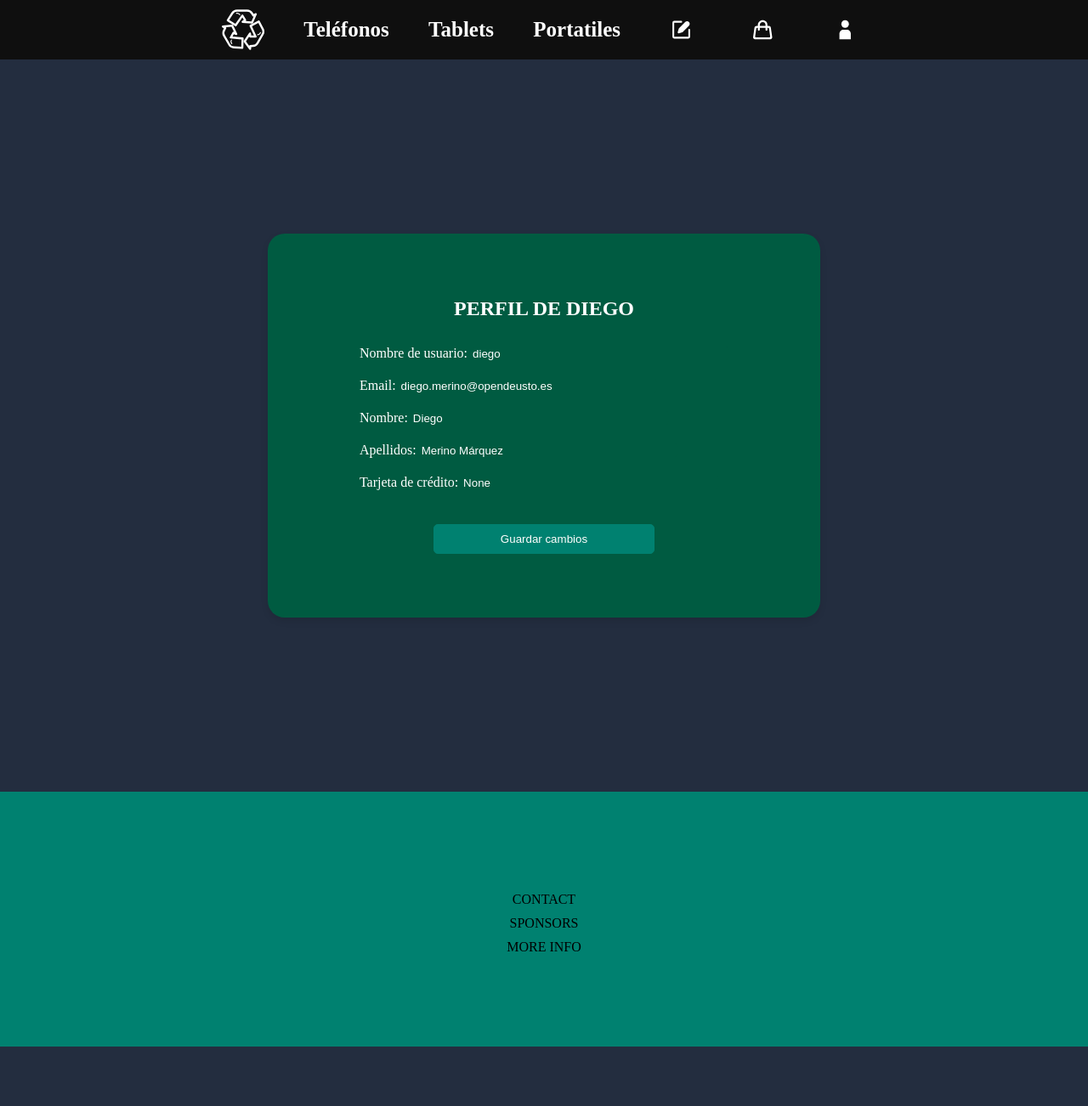
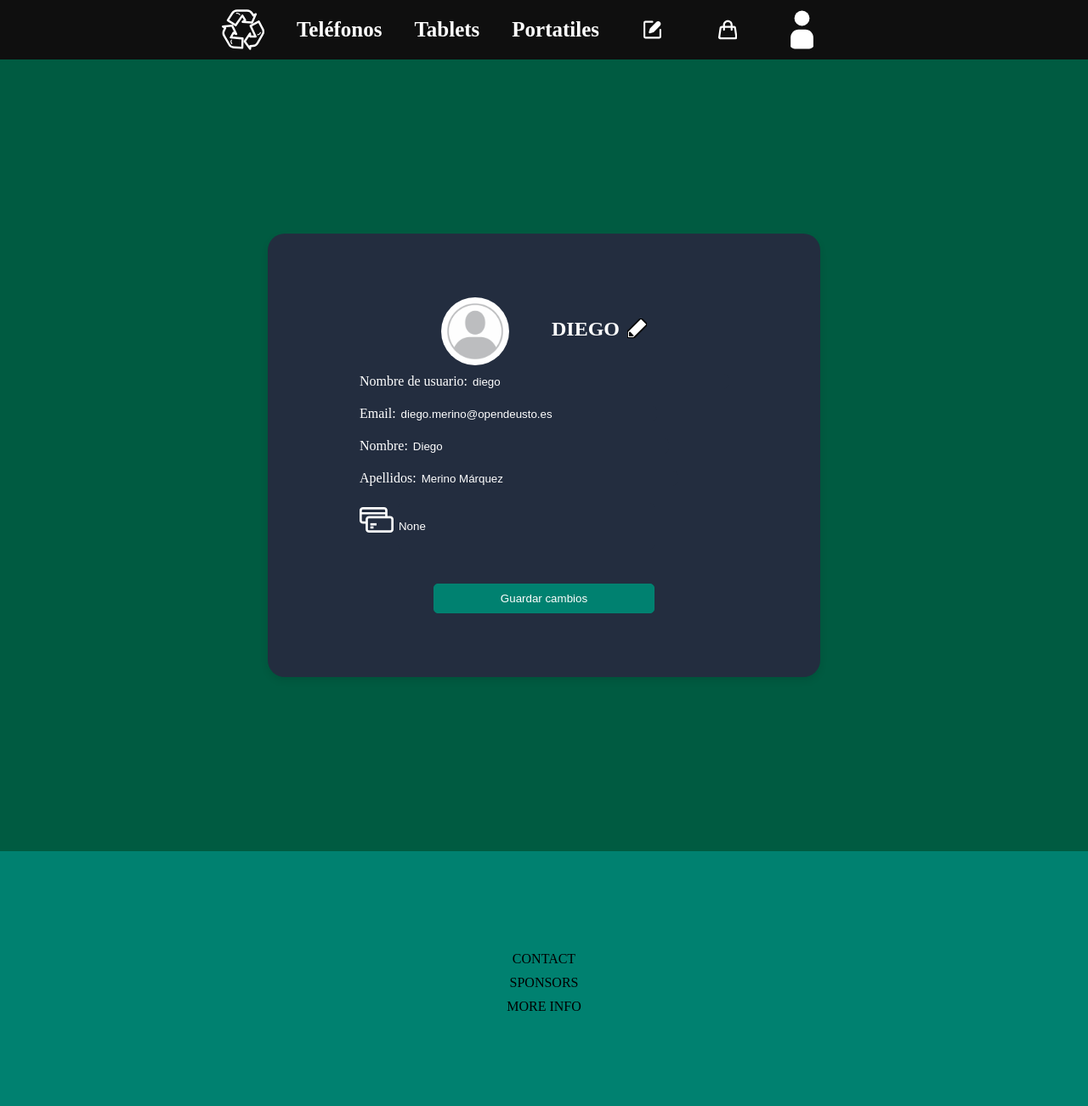
Before and after one commit to MiguelAchaD/IW_BI_GIW-6, a Django app: page /accounts/viewProfile in a window 1280 px wide. Shown: the whole page at 85% size. Before the commit the page ends 1232 px from the top, so only its background shows below. Run offline with Django 4.2, Linux system fonts and the light colour scheme; a user stored in the database is signed in; data comes from the database, SQL or seed files in the repository; both versions use the stored data as it was after the commit.

Commit message:
primera entrega

```diff
--- a/Proyecto/web/app/static/css/accounts/profile.css
+++ b/Proyecto/web/app/static/css/accounts/profile.css
@@ -2,9 +2,36 @@ main {
   background-color: var(--color02);
 }
 
-h2{
+h2 {
   margin-bottom: 20px;
 }
+
+#profile{
+  border-radius: 50%;
+  margin-right: 50px;
+}
+
+#main-info-wrapper {
+  width: 500px;
+}
+
+.main-info {
+  display: flex;
+  height: 80px;
+  justify-content: center;
+  max-height: 80px;
+}
+
+.main-info h2{
+  line-height: 75px;
+}
+
+#pencil{
+  height: 23px;
+  margin-top: 25px;
+  margin-left: 9px;
+}
+
 
 .profile-container {
   display: flex;
@@ -44,7 +71,7 @@ input {
   border: 1px solid var(--color03);
   border-radius: 5px;
   font-family: Arial;
-  outline: none
+  outline: none;
 }
 
 input:-webkit-autofill {
@@ -52,7 +79,7 @@ input:-webkit-autofill {
   -webkit-text-fill-color: white;
 }
 
-button {
+#save {
   align-self: center;
   height: 35px;
   margin-top: 30px;
@@ -63,11 +90,16 @@ button {
   color: white;
   outline: none;
   font-family: Arial;
-  transition: background-color var(--ease-time) ease, border var(--ease-time) ease, width var(--ease-time) ease;
+  transition: background-color var(--ease-time) ease,
+    border var(--ease-time) ease, width var(--ease-time) ease;
 }
 
-button:hover {
+#credit_card{
+  line-height: 40px;
+}
+
+#save:hover {
   background-color: rgb(4, 114, 97);
   border: 1px solid rgb(4, 114, 97);
-  width: 443px;
+  width: 430px;
 }
--- a/Proyecto/web/app/static/css/general.css
+++ b/Proyecto/web/app/static/css/general.css
@@ -1,7 +1,7 @@
 :root{
     --color01: #0F0F0F;
-    --color02: #232D3F;
-    --color03: #005B41;
+    --color02: #005B41;
+    --color03: #232D3F;
     --color04: #008170;
     --ease-time: 0.5s;
     --navHeight: 50px;
--- a/Proyecto/web/app/static/css/navbar.css
+++ b/Proyecto/web/app/static/css/navbar.css
@@ -24,7 +24,7 @@ nav svg {
 #shoping-cart:hover g,
 #create:hover,
 #profile:hover {
-  fill: var(--color03);
+  fill: var(--color02);
   cursor: pointer;
 }
 
@@ -56,7 +56,7 @@ nav svg {
   font-weight: bolder;
   text-decoration: none;
   color: white;
-  background: linear-gradient(white 50%, var(--color03) 50%);
+  background: linear-gradient(white 50%, var(--color02) 50%);
   background-clip: text;
   -webkit-background-clip: text;
   -webkit-text-fill-color: transparent;
--- a/Proyecto/web/app/templates/accounts/profile.html
+++ b/Proyecto/web/app/templates/accounts/profile.html
@@ -12,11 +12,17 @@
 
 {% block content %}
   <div class="profile-container">
-    {% if request.user.first_name %}
-      <h2>PERFIL DE {{ request.user.first_name.upper }}</h2>
-    {% else %}
-      <h2>PERFIL DE {{ request.user.username.upper }}</h2>
-    {% endif %}
+    <div id="main-info-wrapper">
+      <div class="main-info">
+        <img id="profile" src="{% static 'images/perfil.jpg' %}">
+        {% if request.user.first_name %}
+          <h2>{{ request.user.first_name.upper }}</h2>
+        {% else %}
+          <h2>{{ request.user.username.upper }}</h2>
+        {% endif %}
+        <img id="pencil" src={% static 'images/edit.svg' %}/>
+      </div>
+    </div>
     <form method="post" action="{% url 'viewProfile' %}">
       {% csrf_token %}
       <div class="content">
@@ -40,10 +46,10 @@
       </div>
 
       <div class="content">
-        <label for="credit_card">Tarjeta de crédito:</label>
+        <label for="credit_card" id="credit_card"><img src="{% static 'images/credit.svg' %}"> </label>
         <input type="text" id="credit_card" name="credit_card" value="{{ client.creditCard }}" placeholder="**** **** **** ****" />
       </div>
-      <button type="submit">Guardar cambios</button>
+      <button type="submit" id="save">Guardar cambios</button>
     </form>
   </div>
 {% endblock %}
```
Also changed, not shown: Proyecto/web/app/static/css/products/products.css (+28 -9 lines), Proyecto/web/app/templates/products/products.html (+7 -6 lines), Proyecto/web/app/static/images/credit.svg (added), Proyecto/web/app/static/images/edit.svg (added), Proyecto/web/app/static/images/x.svg, Proyecto/web/app/static/images/y.svg, Proyecto/web/app/static/images/z.svg, Proyecto/web/db.sqlite3.
